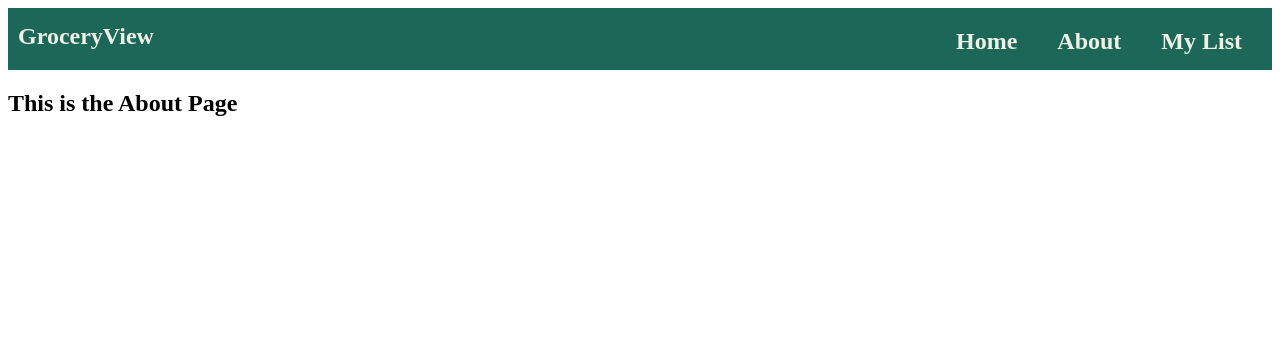
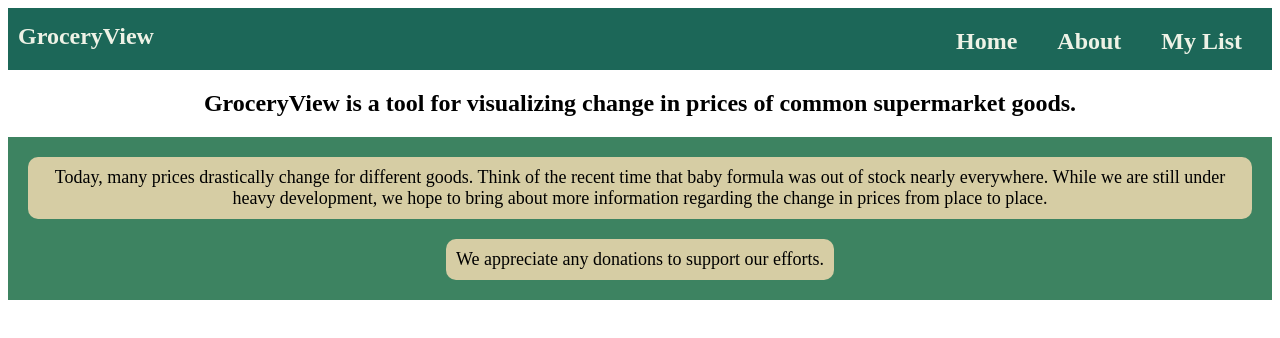
Before and after one commit to yermie123/groceryView, a React (Vite) app: page /about in a window 1280 px wide. Shown: the top 338 px of the page. Built offline with nearby package versions, Linux system fonts and the light colour scheme.

Commit message:
Minor frontend touchups

```diff
--- a/src/components/About/About.jsx
+++ b/src/components/About/About.jsx
@@ -1,11 +1,24 @@
 import NavBar from "../NavBar/NavBar";
+
+import './AboutStyle.scss';
 
 export default function About(){
     return(
         <div>
             <NavBar />
-            <div>
-                <h2>This is the About Page</h2>
+            <div id="aboutpage">
+                <h2>GroceryView is a tool for visualizing change in prices of common supermarket goods.</h2>
+                <div id='pcontent'>
+                    <p>
+                        Today, many prices drastically change for different goods.
+                        Think of the recent time that baby formula was out of stock nearly everywhere.
+                        While we are still under heavy development, we hope to bring about more information regarding
+                        the change in prices from place to place.
+                    </p>
+                    <p>
+                        We appreciate any donations to support our efforts.
+                    </p>
+                </div>
             </div>
         </div>
     )
--- a/src/components/About/AboutStyle.scss
+++ b/src/components/About/AboutStyle.scss
@@ -0,0 +1,39 @@
+$primaryColor: #1C6758;
+$secondaryColor: #3D8361;
+$tertiaryColor: #D6CDA4;
+$fourthColor: #EEF2E6;
+
+$contentpadding: 10px;
+$pfontsize: 18px;
+$borderradius: 10px;
+$pmargin: 10px;
+$ppadding: 10px;
+
+#aboutpage{
+    text-align: center;
+}
+
+#pcontent{
+    background-color: $secondaryColor;
+    padding: $contentpadding;
+    display: flex;
+    flex-direction: column;
+    justify-content: center;
+    align-items: center;
+
+    p{
+        background-color: $tertiaryColor;
+        font-size: $pfontsize;
+        border-radius: $borderradius;
+        padding: $ppadding;
+        margin: $pmargin;
+    }
+}
+
+#footer{
+    background-color: $primaryColor;
+    color: $fourthColor;
+    text-align: center;
+    margin-bottom: 0;
+    border: 1px solid red;
+}
--- a/src/components/App/AppStyle.scss
+++ b/src/components/App/AppStyle.scss
@@ -147,5 +147,4 @@ html{
     color: $fourthColor;
     text-align: center;
     margin-bottom: 0;
-    border: 1px solid red;
 }
--- a/src/components/App/Carousel.jsx
+++ b/src/components/App/Carousel.jsx
@@ -21,7 +21,7 @@ export default function Carousel(props){
             <img src={props.cArray[`${Num}`]}></img>
             <div id="centered">
                 <h1>Keep Track of Grocery Price Data with Ease</h1>
-                <h2 id="learnmoreButton" onClick={props.handleClick}>Learn More</h2>
+                <button id="learnmoreButton" onClick={props.handleClick}>Learn More</button>
             </div>
         </div>
     )
--- a/src/components/App/CarouselStyle.scss
+++ b/src/components/App/CarouselStyle.scss
@@ -1,5 +1,6 @@
 $imageCarouselHeight: 500px;
 $centerTextPadding: 10px;
+$fontsize: 20px;
 
 $primaryColor: #1C6758;
 $secondaryColor: #3D8361;
@@ -33,6 +34,9 @@ $textColor: #EEF2E6;
             padding: 10px;
             border-radius: 10px;
             box-shadow: 5px 5px 10px rgb(44, 44, 44);
+            border: 0;
+            font-family: inherit;
+            font-size: $fontsize;
         }
 
         #learnmoreButton:hover{
--- a/src/components/MyList/MyList.jsx
+++ b/src/components/MyList/MyList.jsx
@@ -4,6 +4,9 @@ export default function MyList(){
     return(
         <div>
             <NavBar />
+            <div id="mylistpage">
+                <p>This is where the list content goes depending on what you chose to track</p>
+            </div>
         </div>
     )
 }
```
Also changed, not shown: 1 other file (tests, documents, lock files or other folders).
